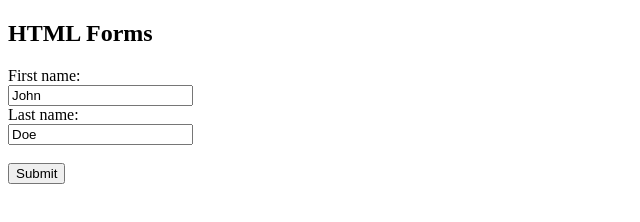
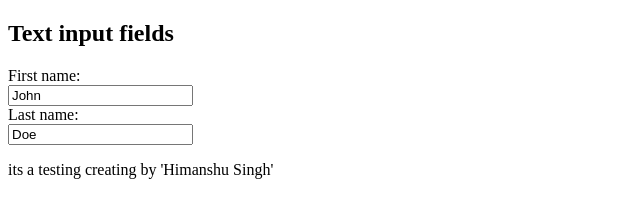
Before and after one commit to himanshukr8090/summer_internship, a plain HTML site: page index.html in a window 1280 px wide. Shown: the whole page, without its empty margins (0-640 px from the left). Drawn offline with Linux system fonts and the light colour scheme.

Commit message:
ci pipeline

```diff
--- a/index.html
+++ b/index.html
@@ -2,15 +2,18 @@
 <html>
 <body>
 
-<h2>HTML Forms</h2>
+<h2>Text input fields</h2>
 
-<form action="/action_page.php">
+<form>
   <label for="fname">First name:</label><br>
   <input type="text" id="fname" name="fname" value="John"><br>
   <label for="lname">Last name:</label><br>
-  <input type="text" id="lname" name="lname" value="Doe"><br><br>
-  <input type="submit" value="Submit">
+  <input type="text" id="lname" name="lname" value="Doe">
 </form>
+
+<p>its a testing creating by 'Himanshu Singh'</p>
+
+
 
 </body>
 </html>
```
